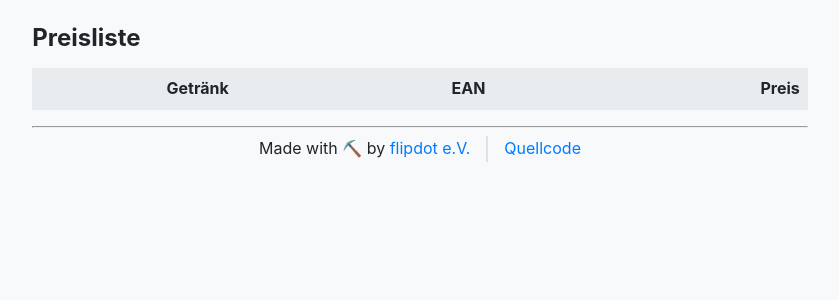
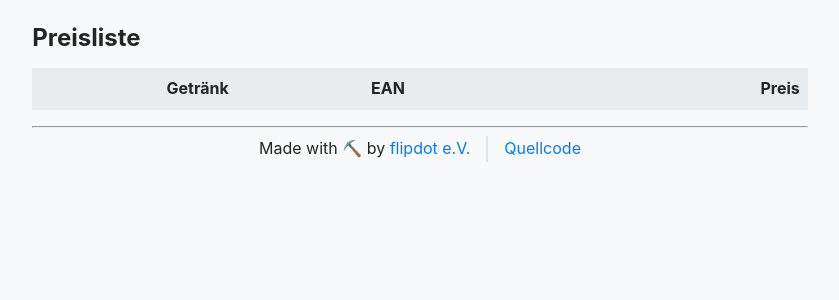
Before and after one commit to flipdot/drinks-touch, a Flask app: template drinks_touch/webserver/templates/drinks/pricelist.html in a window 1280 px wide. Shown: the part 155-455 px from the top of the page, without its empty margins (220-1059 px from the left). Run offline with Flask 3, Linux system fonts and the light colour scheme; the template is opened without the code that fills it, so the values that code supplies are empty; parts of the project's set-up code (start-up, migrations or seed data) failed here and were passed over; some libraries are stand-ins or nearby versions.

Commit message:
text alignment

```diff
--- a/drinks_touch/webserver/static/css/style.css
+++ b/drinks_touch/webserver/static/css/style.css
@@ -219,6 +219,10 @@ button:hover, .btn:hover {
     text-align: right;
 }
 
+.align-left {
+    text-align: left;
+}
+
 .btn-group {
     display: flex;
     gap: 1.5rem;
--- a/drinks_touch/webserver/templates/account/tx_history.html
+++ b/drinks_touch/webserver/templates/account/tx_history.html
@@ -14,7 +14,7 @@
         <thead>
         <tr>
             <th>Datum</th>
-            <th>Beschreibung</th>
+            <th class="align-left">Beschreibung</th>
             <th>Betrag</th>
         </tr>
         </thead>
--- a/drinks_touch/webserver/templates/drinks/pricelist.html
+++ b/drinks_touch/webserver/templates/drinks/pricelist.html
@@ -12,7 +12,7 @@
         <thead>
             <tr>
                 <th>Getränk</th>
-                <th>EAN</th>
+                <th class="align-left">EAN</th>
                 <th class="align-right">Preis</th>
                 {% if current_user %}
                     <th></th>
```
